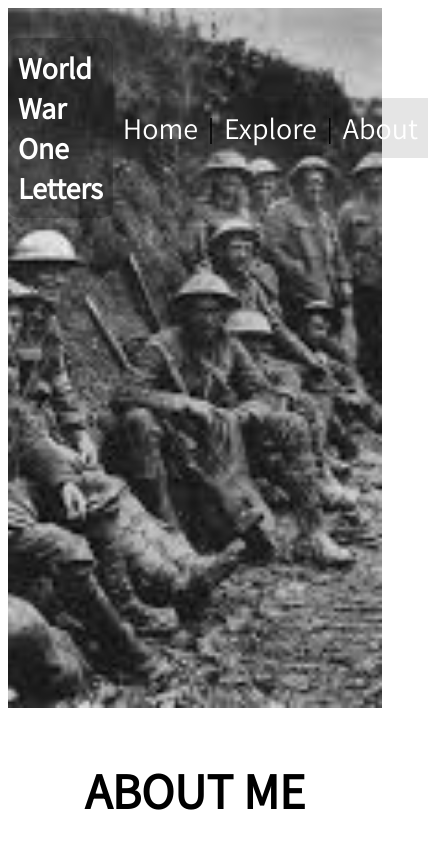
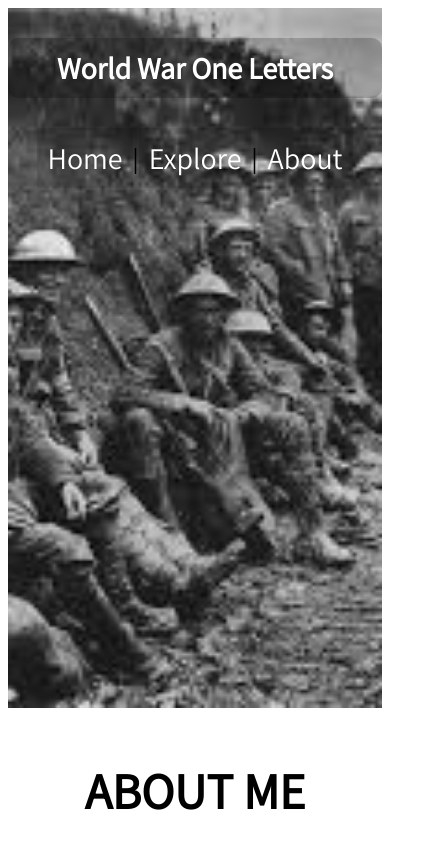
Before and after one commit to ravenusmc/world_one_letters, a Vue app in the folder client/: page /about in a window 390 px wide. Shown: the top 844 px of the page, 428 px wide, since content can reach past the window. Built offline with nearby package versions, Linux system fonts and the light colour scheme.

Commit message:
made navbar more responsive

```diff
--- a/client/src/components/generic/Nav.vue
+++ b/client/src/components/generic/Nav.vue
@@ -3,7 +3,7 @@
 
     <nav>
 
-      <div>
+      <div class='pageTitle'>
         <h3 class='font navTitle'>World War One Letters</h3>
       </div>
 
@@ -58,4 +58,25 @@ nav {
   border-bottom: 2px solid #333;
 }
 
+@media only all and (max-width: 900px) {
+
+  nav {
+    flex-direction: column;
+  }
+
+  .pageTitle {
+    text-align: center;
+  }
+
+  .linkDiv {
+    display: flex;
+    flex-direction: row;
+    justify-content: center;
+    align-items: center;
+    font-size: 30px;
+  }
+
+
+}
+
 </style>
```
